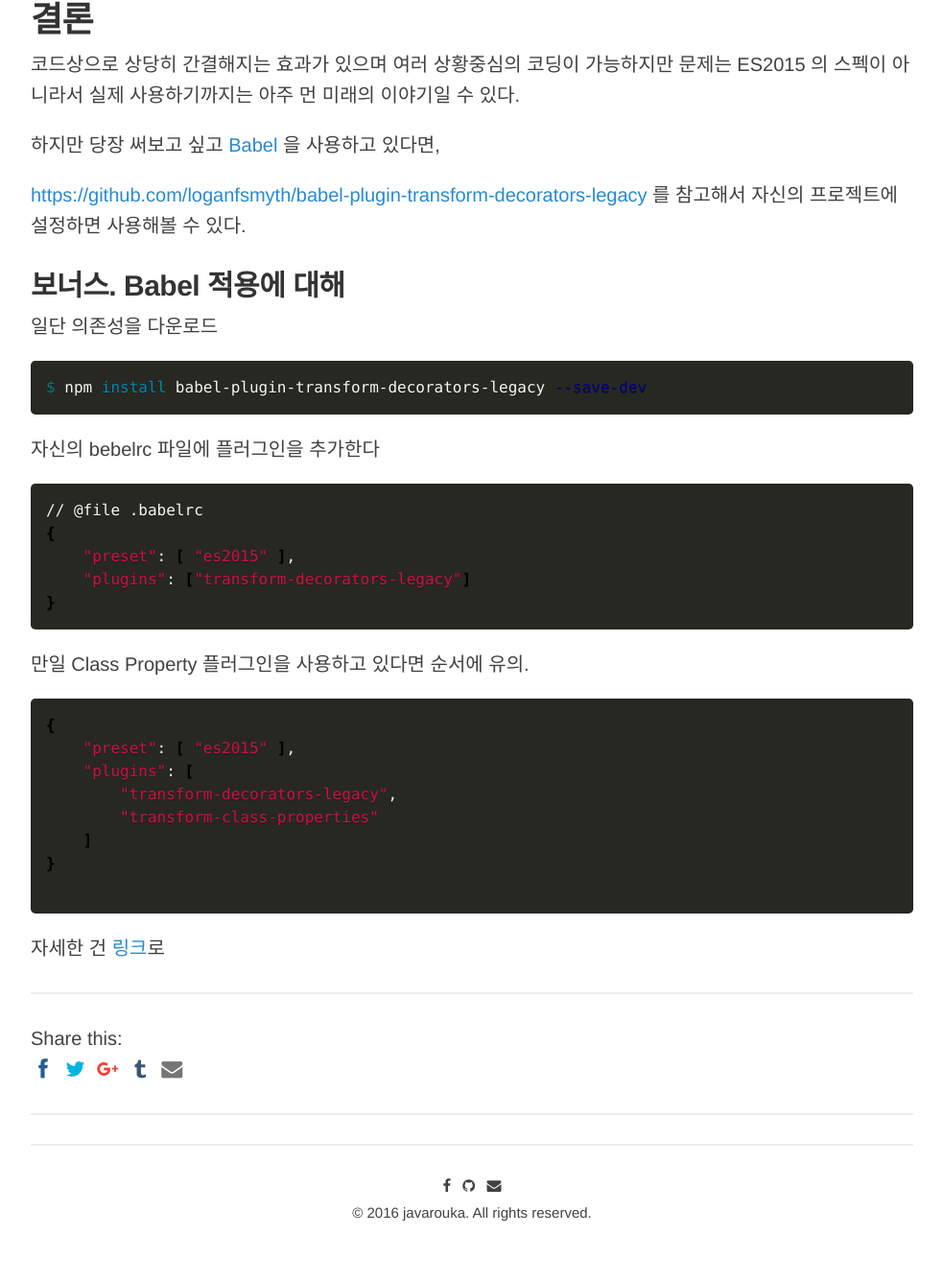
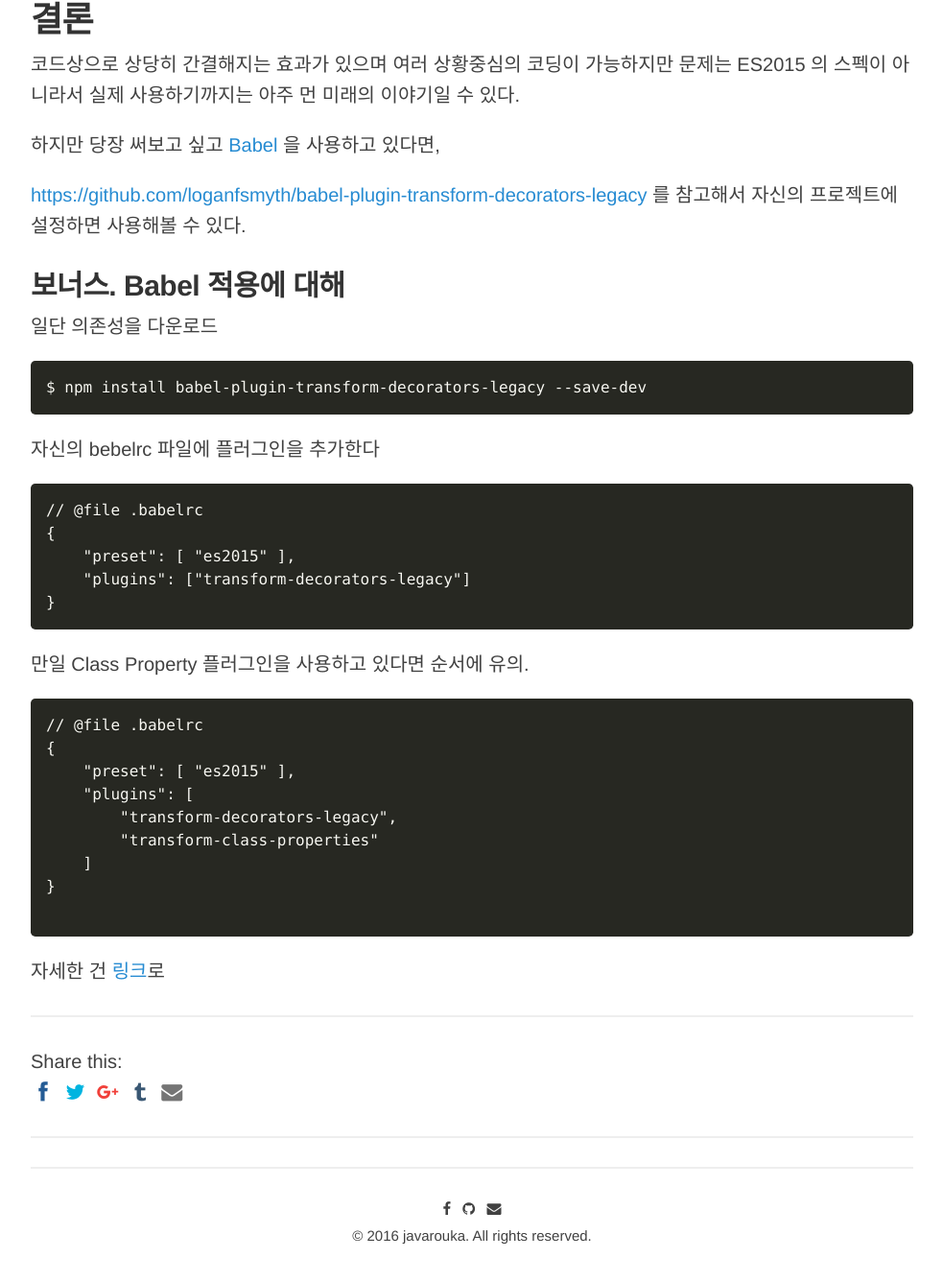
Before and after one commit to javarouka/blog, a Jekyll site: the page built from _posts/2016-09-30-decorator-exploring.md, in a window 1280 px wide and 1400 px high, scrolled down 11726 px. Shown: the top 1336 px of the window at 96% size, without its empty margins (148-1131 px from the left). Built offline with Jekyll 4.4.1, drawn with Linux system fonts in a browser that asks for light colours; nearby versions of some CDN libraries; comment, search, counter and statistics services are not loaded.

Commit message:
Promise Draft

````diff
--- a/_posts/2016-09-30-decorator-exploring.md
+++ b/_posts/2016-09-30-decorator-exploring.md
@@ -493,13 +493,13 @@ function bind(action) {
 
 일단 의존성을 다운로드
 
-```sh
+```
 $ npm install babel-plugin-transform-decorators-legacy --save-dev
 ```
 
 자신의 bebelrc 파일에 플러그인을 추가한다
 
-```sh
+```
 // @file .babelrc
 {
     "preset": [ "es2015" ],
@@ -509,7 +509,8 @@ $ npm install babel-plugin-transform-decorators-legacy --save-dev
 
 만일 Class Property 플러그인을 사용하고 있다면 순서에 유의.
 
-```sh
+```
+// @file .babelrc
 {
     "preset": [ "es2015" ],
     "plugins": [
````
